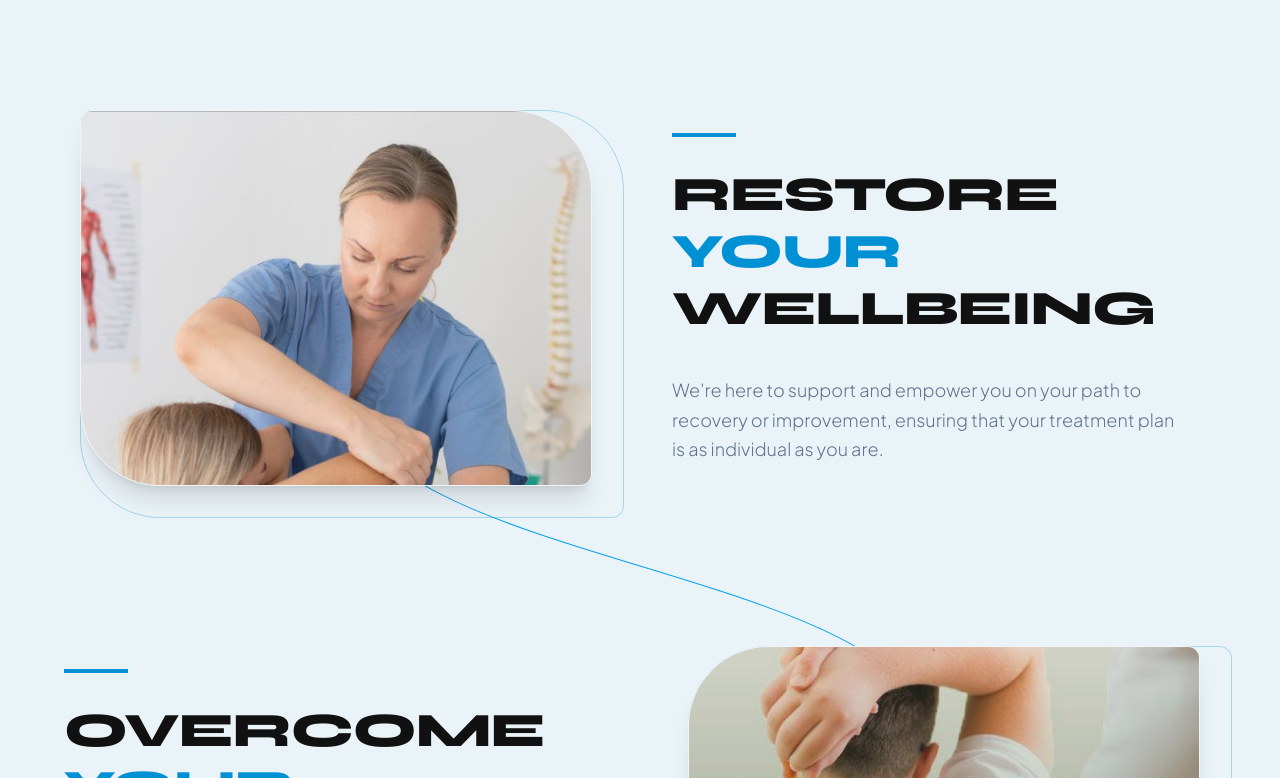
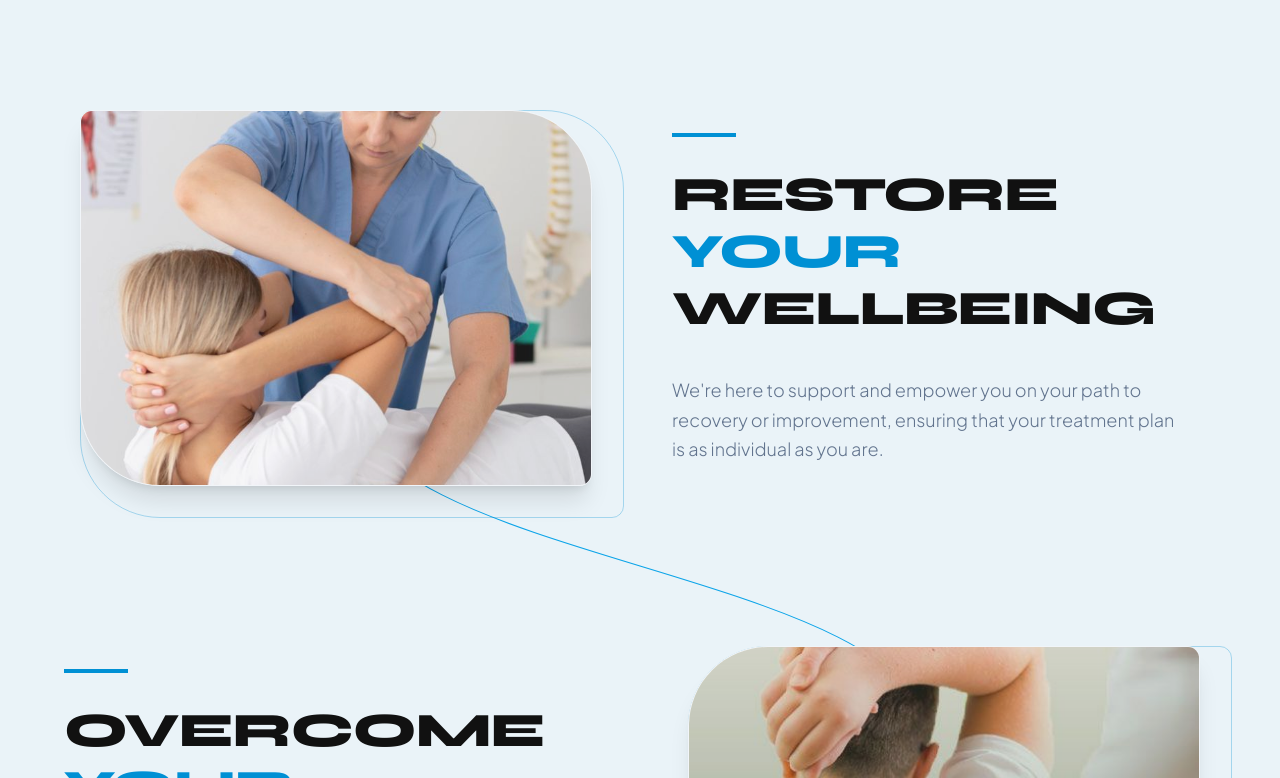
Before and after one commit to shaheertiger/Beachhealthbrampton, a React (Vite) app: page / in a window 1280 px wide. Shown: the part 802-1580 px from the top of the page. Built offline with nearby package versions, Linux system fonts and the light colour scheme.

Commit message:
Revert image positioning changes

```diff
--- a/src/components/Features.tsx
+++ b/src/components/Features.tsx
@@ -7,24 +7,21 @@ const features = [
     description: "We're here to support and empower you on your path to recovery or improvement, ensuring that your treatment plan is as individual as you are.",
     image: "/physio-2.jpg",
     reversed: false,
-    imageStyle: "rounded-tr-[5rem] rounded-bl-[5rem] rounded-tl-xl rounded-br-xl",
-    objectPosition: "object-top"
+    imageStyle: "rounded-tr-[5rem] rounded-bl-[5rem] rounded-tl-xl rounded-br-xl"
   },
   {
     title: "Overcome Your Pain",
     description: "Pain can get in the way of life, that's why we offer full body treatments with expert guidance to achieve lasting relief and improved quality of life.",
     image: "/chiro-1.jpg",
     reversed: true,
-    imageStyle: "rounded-tl-[5rem] rounded-br-[5rem] rounded-tr-xl rounded-bl-xl",
-    objectPosition: "object-center"
+    imageStyle: "rounded-tl-[5rem] rounded-br-[5rem] rounded-tr-xl rounded-bl-xl"
   },
   {
     title: "Optimize Your Movement",
     description: "Unlock the potential for a life in full motion with personalized assessment and treatment plans to optimize function and performance.",
     image: "/chiro-2.jpg",
     reversed: false,
-    imageStyle: "rounded-tr-[5rem] rounded-bl-[5rem] rounded-tl-xl rounded-br-xl",
-    objectPosition: "object-top"
+    imageStyle: "rounded-tr-[5rem] rounded-bl-[5rem] rounded-tl-xl rounded-br-xl"
   }
 ];
 
@@ -55,7 +52,7 @@ export default function Features() {
                   <img
                     src={feature.image}
                     alt={feature.title}
-                    className={twMerge("w-full h-full object-cover opacity-90 hover:opacity-100 transition-opacity duration-500", feature.objectPosition)}
+                    className="w-full h-full object-cover object-center opacity-90 hover:opacity-100 transition-opacity duration-500"
                   />
                 </div>
                 {/* Decorative subtle border glow matching the shape */}
```
